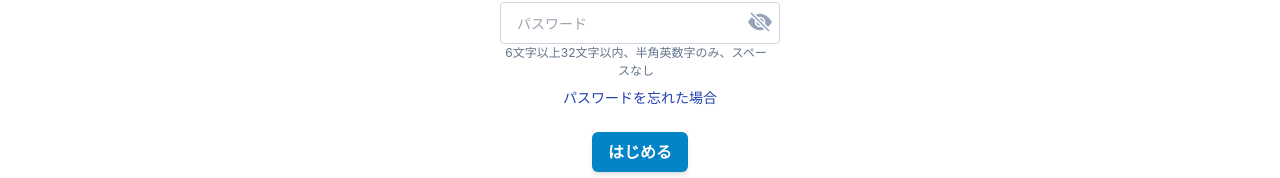
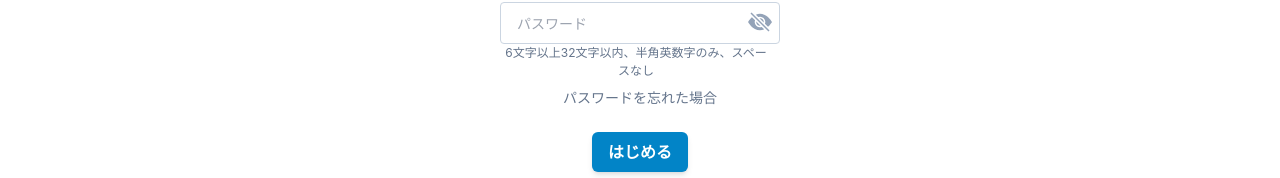
Before and after one commit to kyo212/memories_app, a React (Create React App) app in the folder client/: page /login in a window 1280 px wide. Shown: the part 409-587 px from the top of the page. Built offline with nearby package versions, Linux system fonts and the light colour scheme; no server answers.

Commit message:
未実装の機能のボタンを押せないように変更

```diff
--- a/client/src/components/molecles/modal/MenuOpenModal.jsx
+++ b/client/src/components/molecles/modal/MenuOpenModal.jsx
@@ -125,7 +125,9 @@ export const MenuOpenModal = ({
                 <span className="text-md font-thin">でログイン中</span>
               </p>
               {showMenu && (
-                <button className="text-blue-600">ユーザー名を変更</button>
+                <button className=" cursor-not-allowed text-blue-800">
+                  ユーザー名を変更
+                </button>
               )}
             </div>
 
@@ -245,7 +247,7 @@ export const MenuOpenModal = ({
             {showMenu && (
               <div className="flex h-14 w-full items-center justify-between border-t pt-5">
                 <HeaderLogoutBtn menuModalToggle={menuModalToggle} />
-                <button className="mx-4 text-sm text-red-600">
+                <button className="mx-4 cursor-not-allowed text-sm text-red-600">
                   アカウントを削除
                 </button>
               </div>
--- a/client/src/components/pages/Login.jsx
+++ b/client/src/components/pages/Login.jsx
@@ -196,11 +196,13 @@ export const Login = memo(() => {
             </div>
           </form>
           <button
+            disabled
             onClick={() => {
               navigate("/forgot-password");
             }}
-            className="text-sm text-blue-800"
+            className="text-sm text-slate-500 cursor-not-allowed"
           >
+            {/* text-blue-800 */}
             パスワードを忘れた場合
           </button>
           <button
```
